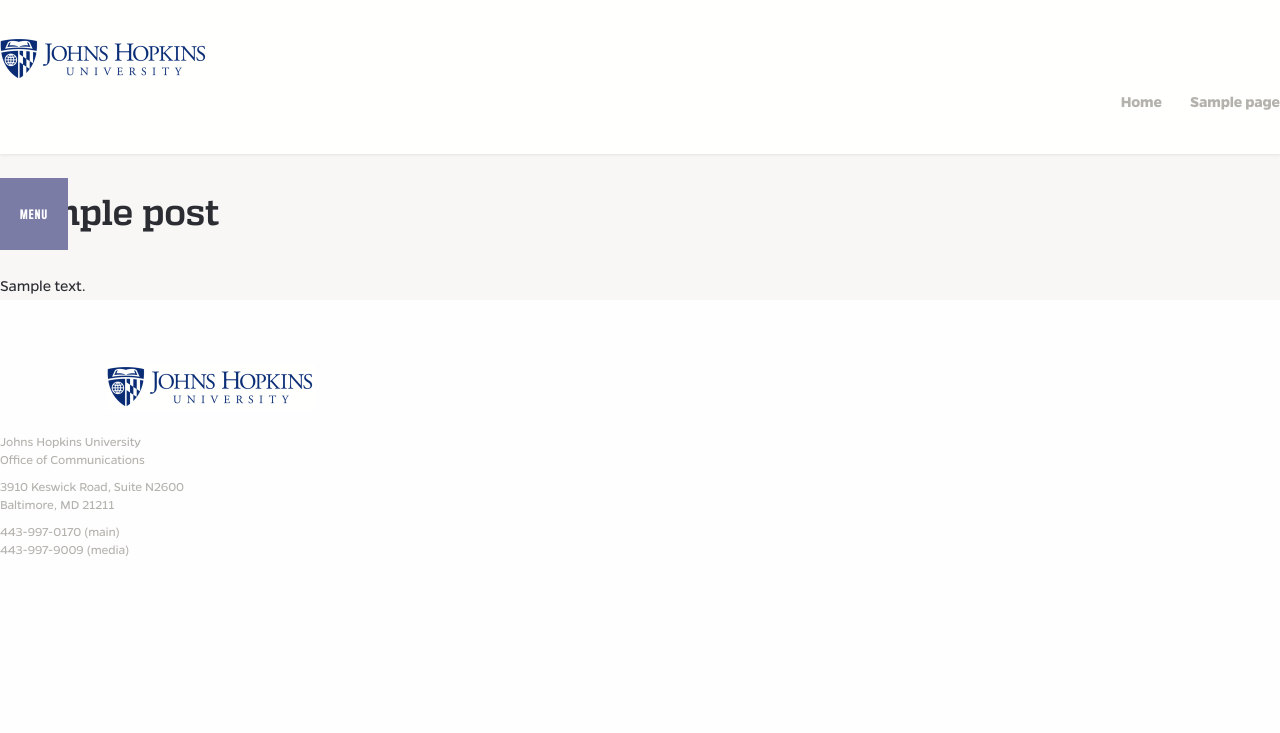
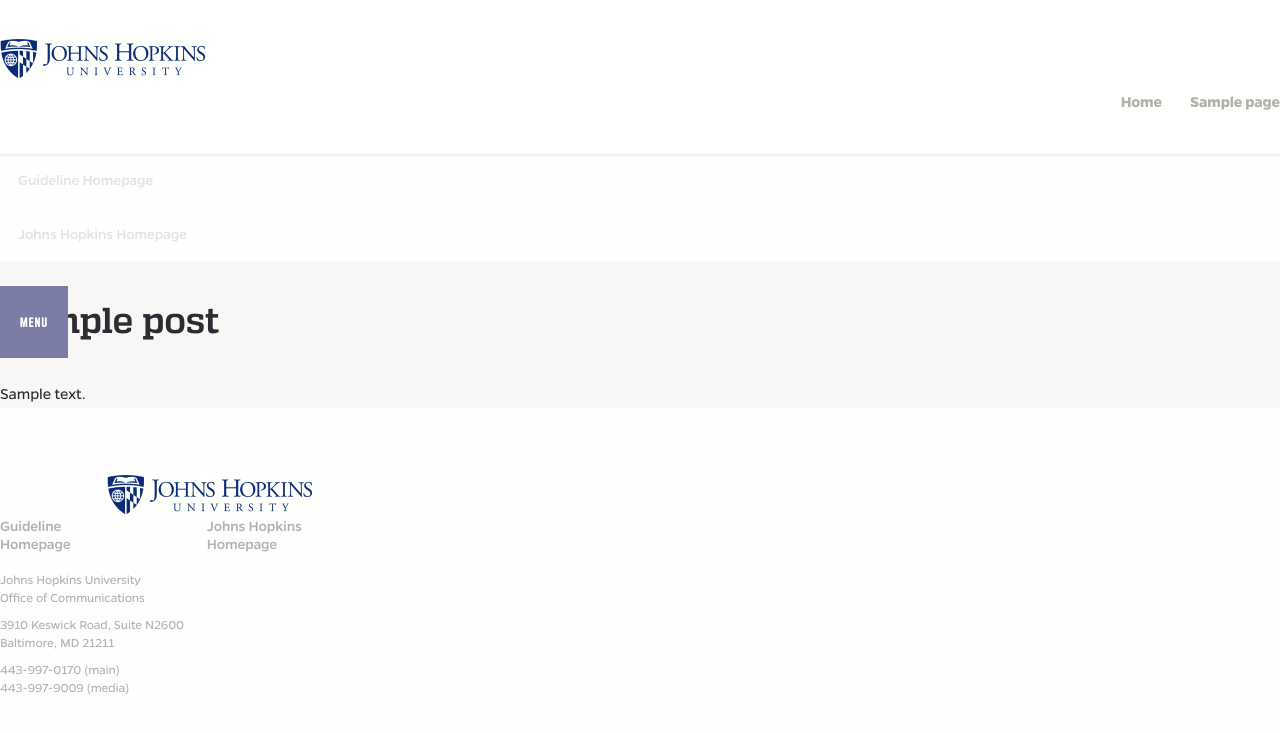
Before and after one commit to makethingsstudio/jhu-brand, a WordPress theme: template app/public/content/themes/jhu_id/page.php in a window 1280 px wide. Shown: the top 733 px of the page. Run offline with PHP 8.4 and a stand-in for WordPress, Linux system fonts and the light colour scheme; the site name, menu and one post (Sample post) are stand-ins, and other content is empty; some libraries are stand-ins or nearby versions.

Commit message:
add link to homepage

```diff
--- a/app/public/content/themes/jhu_id/template-part-site_nav.php
+++ b/app/public/content/themes/jhu_id/template-part-site_nav.php
@@ -43,3 +43,5 @@
 
     }
 ?>
+    <li class="site_nav-item"><a href="/" class="site_nav-link">Guideline Homepage</a></li>
+    <li class="site_nav-item"><a href="//jhu.edu" class="site_nav-link">Johns Hopkins Homepage</a></li>
```
